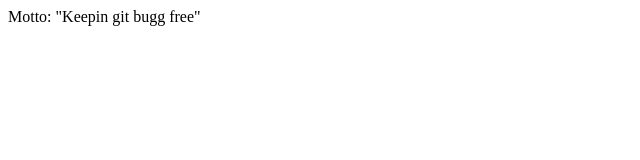
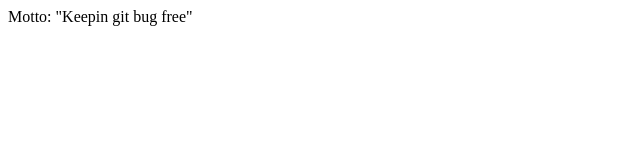
Before and after one commit to ckronber/bug-free-chainsaw, a plain HTML site: page index.html in a window 1280 px wide. Shown: the full height of the page, 0-640 px from the left. Drawn offline with Linux system fonts and the light colour scheme.

Commit message:
g taken off of bugg

```diff
--- a/index.html
+++ b/index.html
@@ -8,6 +8,6 @@
     <title>Bug Free Chainsaw</title>
 </head>
 <body>
-    Motto: "Keepin git bugg free"
+    Motto: "Keepin git bug free"
 </body>
 </html>
```
